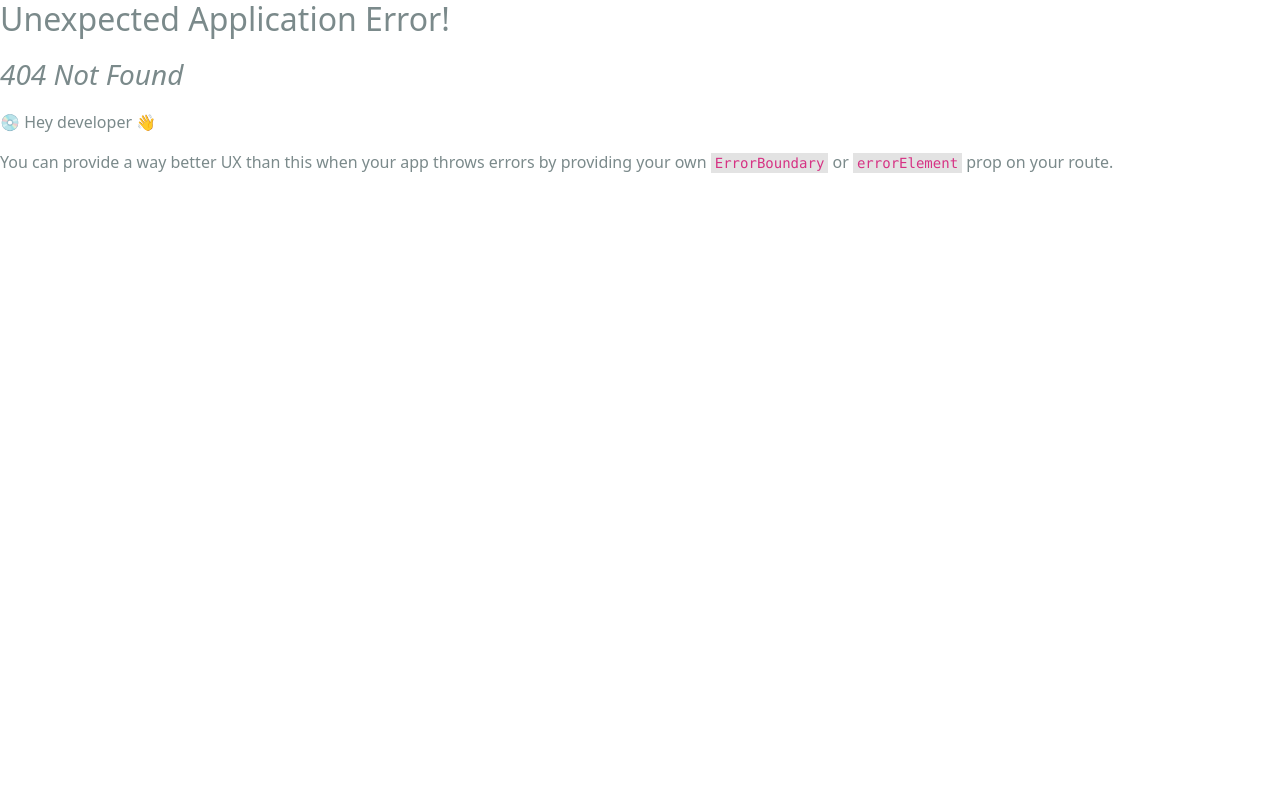
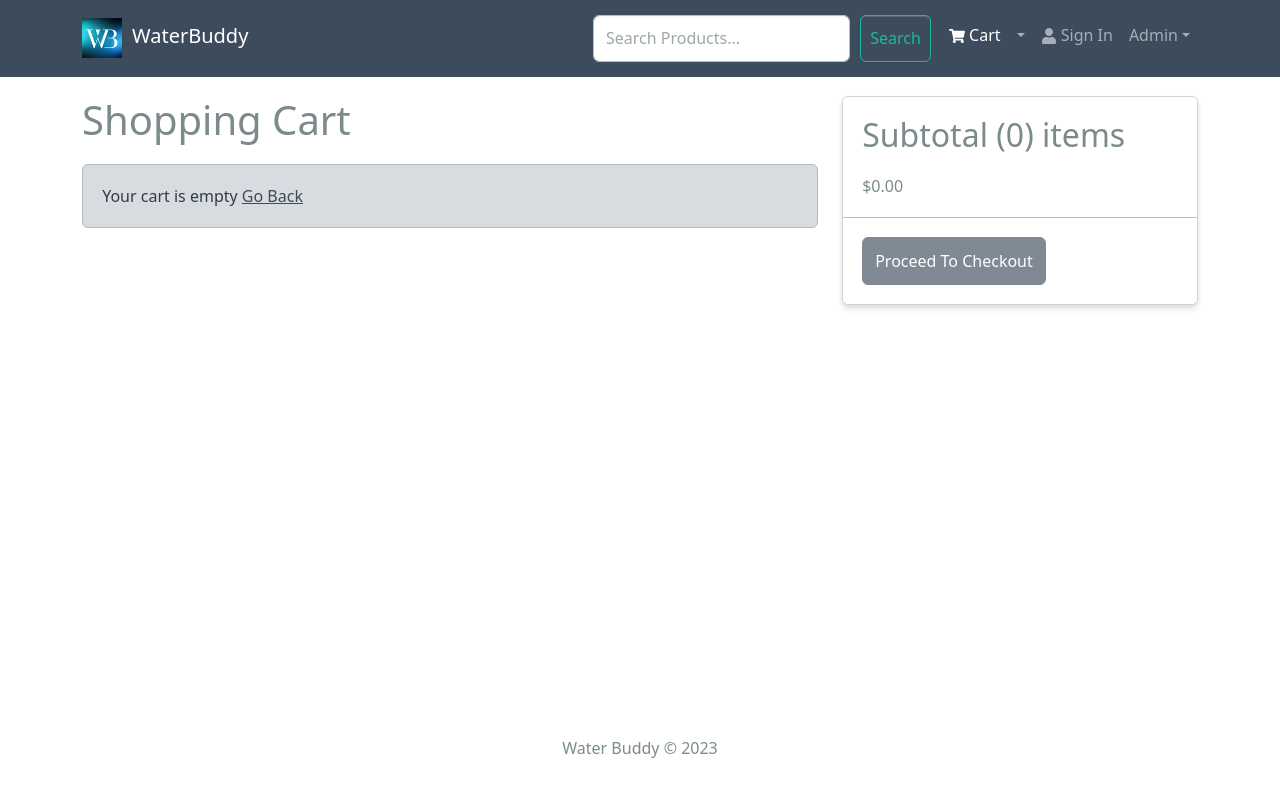
Before and after one commit to devSAK/Pizza-Buddy, a React (Create React App) app in the folder frontend/: page /cart in a window 1280 px wide. Before the commit this address had no page. Shown: the top 796 px of the page. Built offline with nearby package versions, Linux system fonts and the light colour scheme.

Commit message:
Added CartScreen Component

```diff
--- a/frontend/src/index.js
+++ b/frontend/src/index.js
@@ -19,6 +19,7 @@
 import store from "./store";
 import LoginScreen from "./screens/LoginScreen";
 import RegisterScreen from "./screens/RegisterScreen";
+import CartScreen from "./screens/CartScreen";
 
 const router = createBrowserRouter(
   createRoutesFromElements(
@@ -30,6 +31,7 @@
         path="/search/:keyword/page/:pageNumber"
         element={<HomeScreen />}
       />
+      <Route path="/cart" element={<CartScreen />} />
       <Route path="/login" element={<LoginScreen />} />
       <Route path="/register" element={<RegisterScreen />} />
     </Route>
--- /dev/null
+++ b/frontend/src/screens/CartScreen.js
@@ -0,0 +1,117 @@
+import { Link, useNavigate } from 'react-router-dom';
+import { useDispatch, useSelector } from 'react-redux';
+import {
+  Row,
+  Col,
+  ListGroup,
+  Image,
+  Form,
+  Button,
+  Card,
+} from 'react-bootstrap';
+import { FaTrash } from 'react-icons/fa';
+import Message from '../components/Message';
+import { addToCart, removeFromCart } from '../slices/cartSlice';
+
+const CartScreen = () => {
+  const navigate = useNavigate();
+  const dispatch = useDispatch();
+
+  const cart = useSelector((state) => state.cart);
+  const { cartItems } = cart;
+
+  // NOTE: no need for an async function here as we are not awaiting the
+  // resolution of a Promise
+  const addToCartHandler = (product, qty) => {
+    dispatch(addToCart({ ...product, qty }));
+  };
+
+  const removeFromCartHandler = (id) => {
+    dispatch(removeFromCart(id));
+  };
+
+  const checkoutHandler = () => {
+    navigate('/login?redirect=/shipping');
+  };
+
+  return (
+    <Row>
+      <Col md={8}>
+        <h1 style={{ marginBottom: '20px' }}>Shopping Cart</h1>
+        {cartItems.length === 0 ? (
+          <Message>
+            Your cart is empty <Link to='/'>Go Back</Link>
+          </Message>
+        ) : (
+          <ListGroup variant='flush'>
+            {cartItems.map((item) => (
+              <ListGroup.Item key={item._id}>
+                <Row>
+                  <Col md={2}>
+                    <Image src={item.image} alt={item.name} fluid rounded />
+                  </Col>
+                  <Col md={3}>
+                    <Link to={`/product/${item._id}`}>{item.name}</Link>
+                  </Col>
+                  <Col md={2}>${item.price}</Col>
+                  <Col md={2}>
+                    <Form.Control
+                      as='select'
+                      value={item.qty}
+                      onChange={(e) =>
+                        addToCartHandler(item, Number(e.target.value))
+                      }
+                    >
+                      {[...Array(item.countInStock).keys()].map((x) => (
+                        <option key={x + 1} value={x + 1}>
+                          {x + 1}
+                        </option>
+                      ))}
+                    </Form.Control>
+                  </Col>
+                  <Col md={2}>
+                    <Button
+                      type='button'
+                      variant='light'
+                      onClick={() => removeFromCartHandler(item._id)}
+                    >
+                      <FaTrash />
+                    </Button>
+                  </Col>
+                </Row>
+              </ListGroup.Item>
+            ))}
+          </ListGroup>
+        )}
+      </Col>
+      <Col md={4}>
+        <Card>
+          <ListGroup variant='flush'>
+            <ListGroup.Item>
+              <h2>
+                Subtotal ({cartItems.reduce((acc, item) => acc + item.qty, 0)})
+                items
+              </h2>
+              $
+              {cartItems
+                .reduce((acc, item) => acc + item.qty * item.price, 0)
+                .toFixed(2)}
+            </ListGroup.Item>
+            <ListGroup.Item>
+              <Button
+                type='button'
+                className='btn-block'
+                disabled={cartItems.length === 0}
+                onClick={checkoutHandler}
+              >
+                Proceed To Checkout
+              </Button>
+            </ListGroup.Item>
+          </ListGroup>
+        </Card>
+      </Col>
+    </Row>
+  );
+};
+
+export default CartScreen;
```
